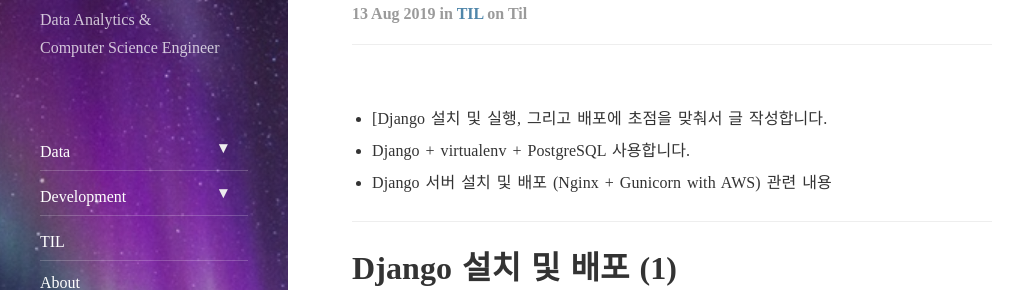
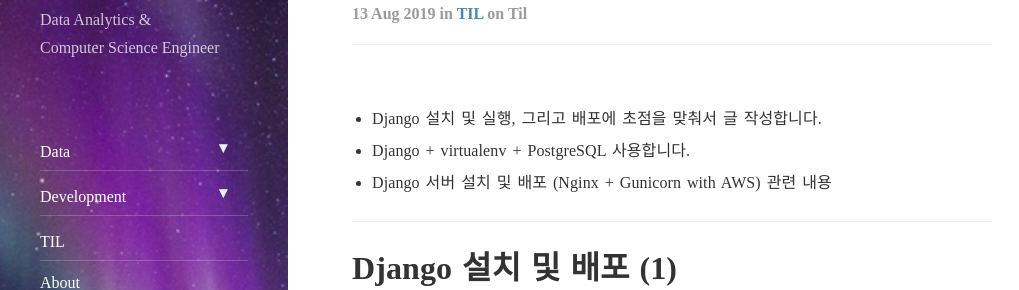
Before and after one commit to traveler-Ahn/traveler-ahn.github.io, a Jekyll site: the page built from _posts/2019-08-13-django-su.md, in a window 1280 px wide and 900 px high. Shown: the part 152-442 px from the top of the window, without its empty margins (0-1019 px from the left). Built offline with Jekyll 4.4.1, drawn with Linux system fonts in a browser that asks for light colours; nearby versions of some CDN libraries; comment, search, counter and statistics services are not loaded.

```diff
--- a/_posts/2019-08-13-django-su.md
+++ b/_posts/2019-08-13-django-su.md
@@ -7,7 +7,7 @@ tags: til
 comments: true
 ---
 
-- [Django 설치 및 실행, 그리고 배포에 초점을 맞춰서 글 작성합니다.
+- Django 설치 및 실행, 그리고 배포에 초점을 맞춰서 글 작성합니다.
 - Django + virtualenv + PostgreSQL 사용합니다.
 - Django 서버 설치 및 배포 (Nginx + Gunicorn with AWS) 관련 내용
 
```
